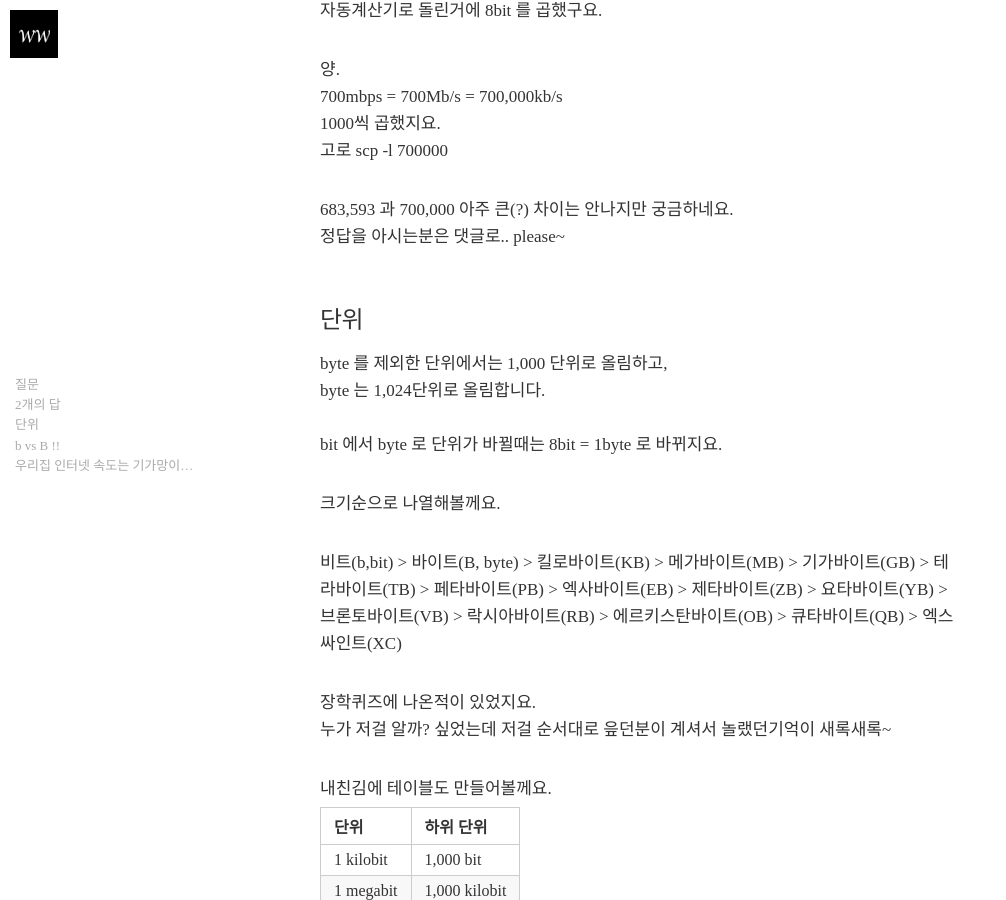
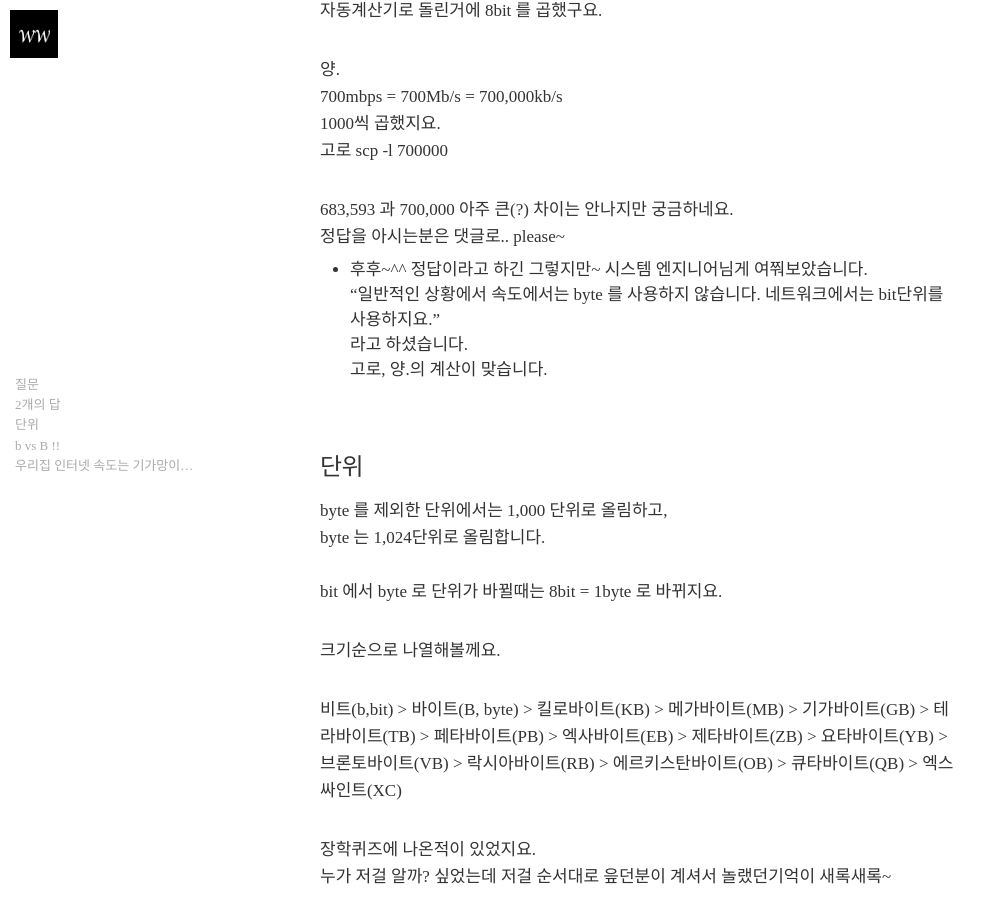
Before and after one commit to didalgus/didalgus.github.io, a Jekyll site: the page built from _posts/2019-10-23-Become-a-friend-bitbox.markdown, in a window 1280 px wide and 900 px high, scrolled down 869 px. Shown: the whole window, without its empty margins (0-1006 px from the left). Built offline with Jekyll 4.4.1, drawn with Linux system fonts in a browser that asks for light colours; nearby versions of some CDN libraries; some web fonts are replaced; the table of contents is made by our own code.

Commit message:
bit: modify

```diff
--- a/_posts/2019-10-23-Become-a-friend-bitbox.markdown
+++ b/_posts/2019-10-23-Become-a-friend-bitbox.markdown
@@ -48,6 +48,12 @@ Mbps = Mega Bit Per Second (초당 1메가 비트를 전송)
 
 683,593 과 700,000 아주 큰(?) 차이는 안나지만 궁금하네요.
 정답을 아시는분은 댓글로.. please~
+<br>
++
+후후~^^ 정답이라고 하긴 그렇지만~ 시스템 엔지니어님게 여쭤보았습니다.
+"일반적인 상황에서 속도에서는 byte 를 사용하지 않습니다. 네트워크에서는 bit단위를 사용하지요."
+라고 하셨습니다.
+고로, 양.의 계산이 맞습니다.
 
 ## 단위
 
```
